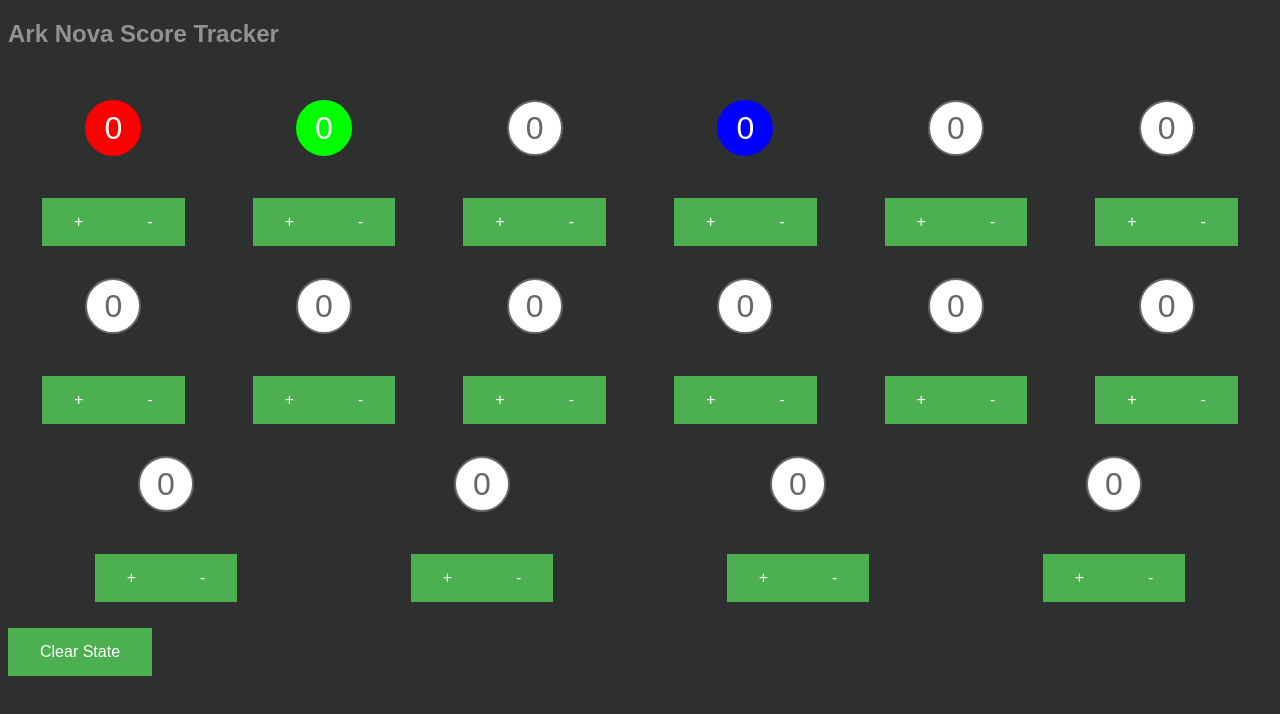
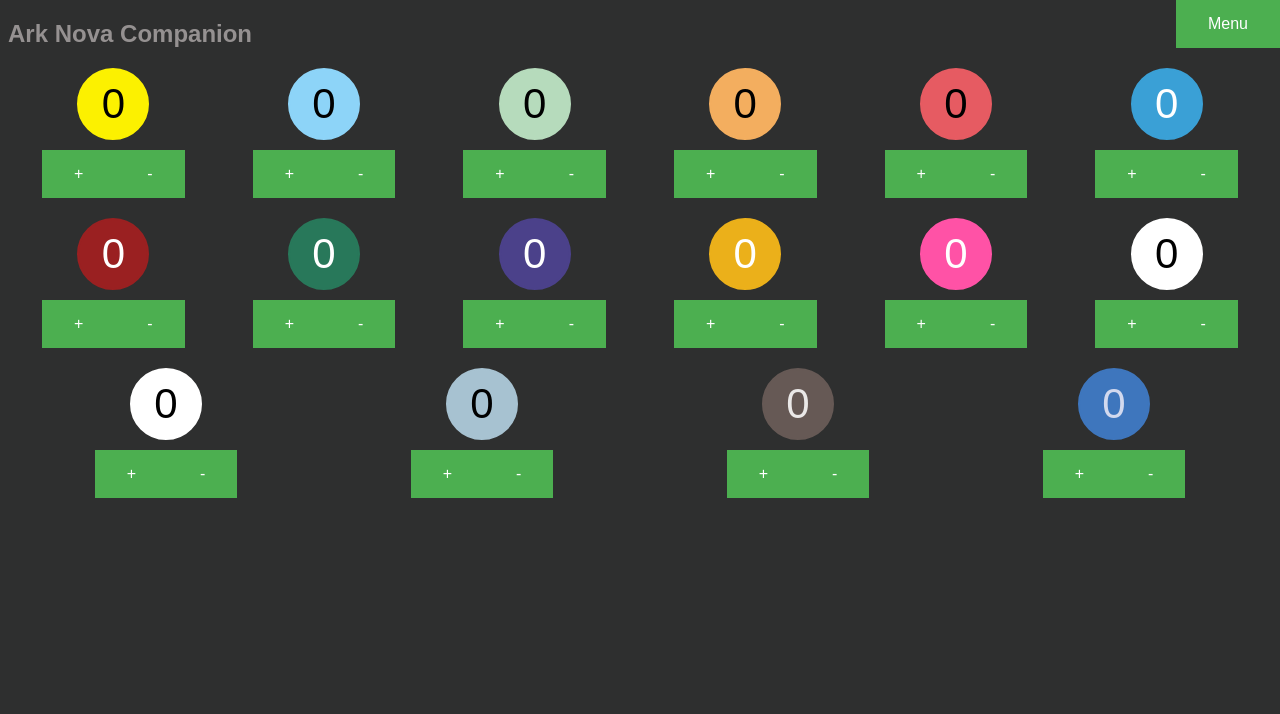
Before and after one commit to olaq/ark-nova-companion, a plain HTML site: page index.html in a window 1280 px wide. Drawn offline with Linux system fonts and the light colour scheme.

Commit message:
Refactor styles and clearState function

```diff
--- a/index.html
+++ b/index.html
@@ -10,10 +10,28 @@
 
 <body>
 
-    <h2>Ark Nova Score Tracker</h2>
+    <div class="header">
+        <div class="title">
+            <h2>Ark Nova Companion</h2>
+        </div>
+
+    </div>
+    <div class="dropdown">
+        <button class="dropbtn">Menu</button>
+        <div class="dropdown-content">
+            <div class="controls">
+                <button type="button" onclick="clearState()" class="menu-button">Clear State</button>
+                <!-- <button type="button" onclick="saveState()" class="menu-button">Save State</button>
+                <button type="button" onclick="loadState()" class="menu-button">Load State</button> -->
+            </div>
+        </div>
+    </div>
+
+
+
     <div class="icon-counter-container">
         <div class="icon-counter">
-            <p class="number-circle africa"><span id="africaIcons">0</span></p>
+            <span class="number-circle africa" id="africaIcons">0</span>
             <div class="buttons">
                 <button onclick="addIcon('africa')">+</button>
                 <button onclick="removeIcon('africa')">-</button>
@@ -21,7 +39,7 @@
         </div>
 
         <div class="icon-counter">
-            <p class="number-circle europe"><span id="europeIcons">0</span></p>
+            <span class="number-circle europe" id="europeIcons">0</span>
             <div class="buttons">
                 <button onclick="addIcon('europe')">+</button>
                 <button onclick="removeIcon('europe')">-</button>
@@ -29,7 +47,7 @@
         </div>
 
         <div class="icon-counter">
-            <p class="number-circle asia"><span id="asiaIcons">0</span></p>
+            <span class="number-circle asia" id="asiaIcons">0</span>
             <div class="buttons">
                 <button onclick="addIcon('asia')">+</button>
                 <button onclick="removeIcon('asia')">-</button>
@@ -37,7 +55,7 @@
         </div>
 
         <div class="icon-counter">
-            <p class="number-circle americas"><span id="americasIcons">0</span></p>
+            <span id="americasIcons" class="number-circle americas">0</span>
             <div class="buttons">
                 <button onclick="addIcon('americas')">+</button>
                 <button onclick="removeIcon('americas')">-</button>
@@ -45,7 +63,7 @@
         </div>
 
         <div class="icon-counter">
-            <p class="number-circle australia"><span id="australiaIcons">0</span></p>
+            <span class="number-circle australia" id="australiaIcons">0</span>
             <div class="buttons">
                 <button onclick="addIcon('australia')">+</button>
                 <button onclick="removeIcon('australia')">-</button>
@@ -53,7 +71,7 @@
         </div>
 
         <div class="icon-counter">
-            <p class="number-circle birds"><span id="abirdsIcons">0</span></p>
+            <span class="number-circle birds" id="birdsIcons">0</span>
             <div class="buttons">
                 <button onclick="addIcon('birds')">+</button>
                 <button onclick="removeIcon('birds')">-</button>
@@ -61,7 +79,7 @@
         </div>
 
         <div class="icon-counter">
-            <p class="number-circle predators"><span id="predatorsIcons">0</span></p>
+            <span class="number-circle predators" id="predatorsIcons">0</span>
             <div class="buttons">
                 <button onclick="addIcon('predators')">+</button>
                 <button onclick="removeIcon('predators')">-</button>
@@ -69,7 +87,7 @@
         </div>
 
         <div class="icon-counter">
-            <p class="number-circle herbivores"><span id="herbivoresIcons">0</span></p>
+            <span class="number-circle herbivores" id="herbivoresIcons">0</span>
             <div class="buttons">
                 <button onclick="addIcon('herbivores')">+</button>
                 <button onclick="removeIcon('herbivores')">-</button>
@@ -77,7 +95,7 @@
         </div>
 
         <div class="icon-counter">
-            <p class="number-circle reptiles"><span id="reptilesIcons">0</span></p>
+            <span class="number-circle reptiles" id="reptilesIcons">0</span>
             <div class="buttons">
                 <button onclick="addIcon('reptiles')">+</button>
                 <button onclick="removeIcon('reptiles')">-</button>
@@ -85,7 +103,7 @@
         </div>
 
         <div class="icon-counter">
-            <p class="number-circle primates"><span id="primatesIcons">0</span></p>
+            <span class="number-circle primates" id="primatesIcons">0</span>
             <div class="buttons">
                 <button onclick="addIcon('primates')">+</button>
                 <button onclick="removeIcon('primates')">-</button>
@@ -93,7 +111,7 @@
         </div>
 
         <div class="icon-counter">
-            <p class="number-circle aquatic"><span id="aquaticIcons">0</span></p>
+            <span class="number-circle aquatic" id="aquaticIcons">0</span>
             <div class="buttons">
                 <button onclick="addIcon('aquatic')">+</button>
                 <button onclick="removeIcon('aquatic')">-</button>
@@ -101,7 +119,7 @@
         </div>
 
         <div class="icon-counter">
-            <p class="number-circle bears"><span id="bearsIcons">0</span></p>
+            <span class="number-circle bears" id="bearsIcons">0</span>
             <div class="buttons">
                 <button onclick="addIcon('bears')">+</button>
                 <button onclick="removeIcon('bears')">-</button>
@@ -109,7 +127,7 @@
         </div>
 
         <div class="icon-counter">
-            <p class="number-circle petting"><span id="pettingIcons">0</span></p>
+            <span class="number-circle petting" id="pettingIcons">0</span>
             <div class="buttons">
                 <button onclick="addIcon('petting')">+</button>
                 <button onclick="removeIcon('petting')">-</button>
@@ -117,7 +135,7 @@
         </div>
 
         <div class="icon-counter">
-            <p class="number-circle research"><span id="researchIcons">0</span></p>
+            <span class="number-circle research" id="researchIcons">0</span>
             <div class="buttons">
                 <button onclick="addIcon('research')">+</button>
                 <button onclick="removeIcon('research')">-</button>
@@ -125,7 +143,7 @@
         </div>
 
         <div class="icon-counter">
-            <p class="number-circle rock"><span id="rockIcons">0</span></p>
+            <span class="number-circle rock" id="rockIcons">0</span>
             <div class="buttons">
                 <button onclick="addIcon('rock')">+</button>
                 <button onclick="removeIcon('rock')">-</button>
@@ -133,7 +151,7 @@
         </div>
 
         <div class="icon-counter">
-            <p class="number-circle water"><span id="waterIcons">0</span></p>
+            <span class="number-circle water" id="waterIcons">0</span>
             <div class="buttons">
                 <button onclick="addIcon('water')">+</button>
                 <button onclick="removeIcon('water')">-</button>
@@ -141,9 +159,6 @@
         </div>
     </div>
 
-    <p></p>
-    <button onclick="clearState()">Clear State</button>
-
     <script src="script.js"></script>
 
 </body>
--- a/script.js
+++ b/script.js
@@ -34,7 +34,7 @@ function removeIcon(iconType) {
 }
 
 function clearState() {
-    localStorage.removeItem('gameState');
+    // localStorage.removeItem('gameState');
 
     gameState.gameIcons = {
         africa: 0,
@@ -50,6 +50,7 @@ function clearState() {
         aquatic: 0,
         bears: 0,
         petting: 0,
+        research: 0,
         rock: 0,
         water: 0
     };
--- a/styles.css
+++ b/styles.css
@@ -5,16 +5,12 @@ body {
     background-color: rgb(46, 47, 47);
 }
 
-h2 {
-    color: #959191;
-}
-
 button {
     margin-top: 10px;
     background-color: #4CAF50;
     border: none;
     color: white;
-    padding: 15px 32px; /* Updated padding values */
+    padding: 15px 32px;
     text-align: center;
     text-decoration: none;
     display: inline-block;
@@ -23,9 +19,55 @@ button {
     cursor: pointer;
 }
 
+
 button:hover {
     background-color: #2b792f;
 }
+
+.menu-button {
+    background-color: #8e1616;
+    float: right;
+    width: 100%;
+    margin-top: 0px;
+}
+.red-button:hover {
+    background-color: #d82525;
+}
+
+.buttons {
+    display: flex;
+    flex-wrap: wrap;
+    justify-content: space-around;
+}
+
+.dropdown {
+    position: fixed;
+    top: 0;
+    right: 0;
+    z-index: 1000;
+}
+
+.dropbtn {
+    margin: 0;
+}
+
+.dropdown-content {
+    display: none;
+    position: absolute;
+    right: 0;
+    background-color: rgb(46, 47, 47);
+    min-width: 160px;
+    /* box-shadow: 0px 8px 16px 0px rgba(0, 0, 0, 0.2); */
+    /* padding: 12px 16px; */
+    z-index: 1;
+}
+
+.dropdown:hover .dropdown-content {
+    display: block;
+}
+
+
+/* icons */
 
 .icon-counter-container {
     display: flex;
@@ -37,48 +79,142 @@ button:hover {
     display: flex;
     flex-direction: column;
     align-items: center;
-    width: 200px;
+    width: auto;
     margin: auto;
+    margin-bottom: 20px;
 }
-
-/* .icon-counter { */
-    /* flex: 1 0 200px; This means that each box will grow and shrink equally, but not smaller than 200px */
-    /* margin: 10px; */
-/* } */
 
 .number-circle {
     border-radius: 50%;
-    width: 36px;
-    height: 36px;
-    padding: 8px;
+    width: 48px;
+    /* Updated width */
+    height: 48px;
+    /* Updated height */
+    padding: 10px;
+    /* Updated padding */
     background: #fff;
     border: 2px solid #666;
     color: #666;
     text-align: center;
-    font: 32px Arial, sans-serif;
+    font: 42px Arial, sans-serif;
+    /* Updated font size */
     display: inline-block;
+}
 
+/* Media query for screens smaller than 600px */
+@media (max-width: 600px) {
+    .number-circle {
+        width: 32px;
+        /* Updated width for smaller screens */
+        height: 32px;
+        /* Updated height for smaller screens */
+        padding: 6px;
+        /* Updated padding for smaller screens */
+        font-size: 24px;
+        /* Updated font size for smaller screens */
+    }
+}
+
+/* Media query for screens larger than 600px */
+@media (min-width: 600px) {
+    .icon-counter {
+        width: 200px;
+        /* Larger width on larger screens */
+    }
 }
 
 .number-circle.africa {
-    background: #ff0000; /* Red */
-    border-color: #ff0000;
+    background: #fcf100;
+    border-color: #fcf100;
+    color: #000;
+}
+
+.number-circle.europe {
+    background: #8dd4f8;
+    border-color: #8dd4f8;
+    color: #000;
+}
+
+.number-circle.asia {
+    background: #b6dbbc;
+    border-color: #b6dbbc;
+    color: #000;
+}
+
+.number-circle.americas {
+    background: #f3ae5f;
+    border-color: #f3ae5f;
+    color: #000;
+}
+
+.number-circle.australia {
+    background: #e65b62;
+    border-color: #e65b62;
+    color: #000;
+}
+
+.number-circle.birds {
+    background: #3aa0d6;
+    border-color: #3aa0d6;
     color: #fff;
 }
 
-.number-circle.europe {
-    background: #00ff00; /* Green */
-    border-color: #00ff00;
+.number-circle.predators {
+    background: #9a2021;
+    border-color: #9a2021;
     color: #fff;
 }
 
-.number-circle.americas {
-    background: #0000ff; /* Blue */
-    border-color: #0000ff;
+.number-circle.herbivores {
+    background: #28785a;
+    border-color: #28785a;
     color: #fff;
 }
-.buttons {
-    display: flex;
-    flex-wrap: wrap;
-    justify-content: space-around;
+
+.number-circle.reptiles {
+    background: #4b418a;
+    border-color: #4b418a;
+    color: #fff;
 }
+
+.number-circle.primates {
+    background: #ebb01a;
+    border-color: #ebb01a;
+    color: #fff;
+}
+
+.number-circle.aquatic {
+    background: #ff52a6;
+    border-color: #ff52a6;
+    color: #fff;
+}
+
+.number-circle.bears {
+    background: #ffffff;
+    border-color: #ffffff;
+    color: #000;
+}
+
+.number-circle.petting {
+    background: #ffffff;
+    border-color: #ffffff;
+    color: #000;
+}
+
+.number-circle.research {
+    background: #a7c2d1;
+    border-color: #a7c2d1;
+    color: #000;
+}
+
+.number-circle.rock {
+    background: #665955;
+    border-color: #665955;
+    color: #eae8e7;
+}
+
+.number-circle.water {
+    background: #3e76bd;
+    border-color: #3e76bd;
+    color: #d2d9ee;
+}
```
